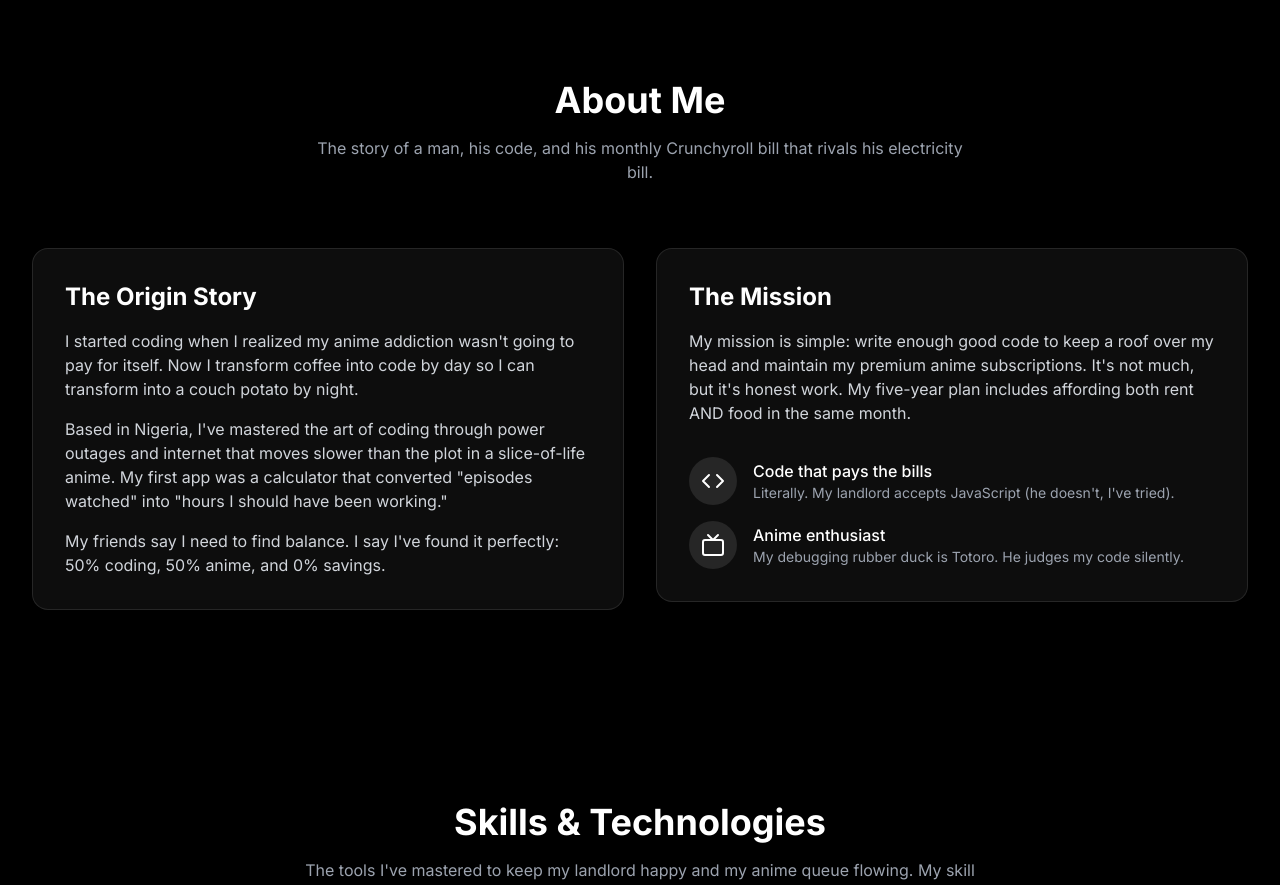
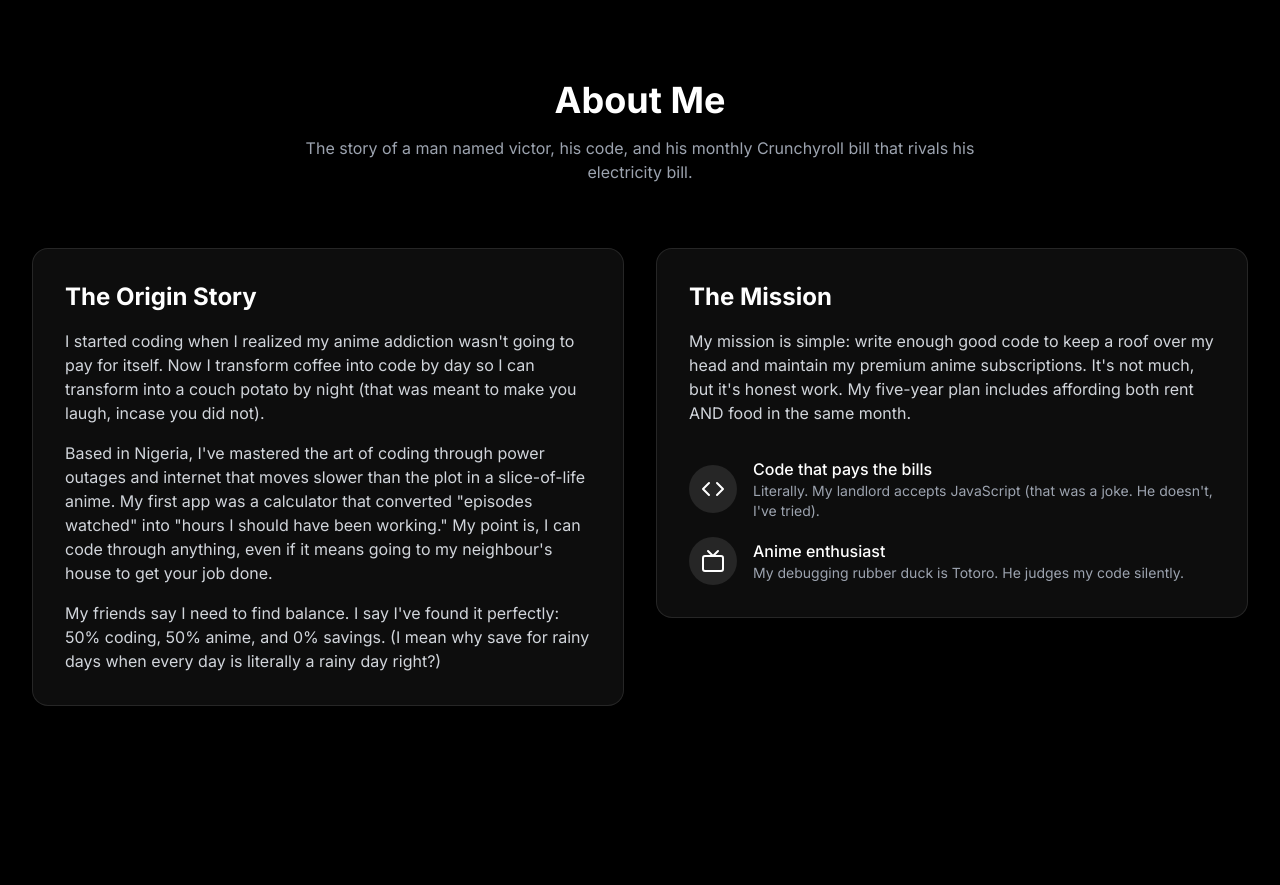
Before and after one commit to Mathvic456/victor, a Next.js app: page / in a window 1280 px wide. Shown: the part 780-1665 px from the top of the page. Built offline with nearby package versions, Linux system fonts and the light colour scheme.

Commit message:
Edited the about page component.

```diff
--- a/app/page.tsx
+++ b/app/page.tsx
@@ -189,7 +189,7 @@ export default function Home() {
           <div className="text-center space-y-4 mb-8 sm:mb-12 md:mb-16">
             <h2 className="text-2xl sm:text-3xl md:text-4xl font-bold">About Me</h2>
             <p className="text-gray-400 max-w-2xl mx-auto text-sm sm:text-base">
-              The story of a man, his code, and his monthly Crunchyroll bill that rivals his electricity bill.
+              The story of a man named victor, his code, and his monthly Crunchyroll bill that rivals his electricity bill.
             </p>
           </div>
         </FadeIn>
@@ -200,16 +200,16 @@ export default function Home() {
               <h3 className="text-xl sm:text-2xl font-bold">The Origin Story</h3>
               <p className="text-gray-300 text-sm sm:text-base">
                 I started coding when I realized my anime addiction wasn't going to pay for itself. Now I transform
-                coffee into code by day so I can transform into a couch potato by night.
+                coffee into code by day so I can transform into a couch potato by night (that was meant to make you laugh, incase you did not).
               </p>
               <p className="text-gray-300 text-sm sm:text-base">
                 Based in Nigeria, I've mastered the art of coding through power outages and internet that moves slower
                 than the plot in a slice-of-life anime. My first app was a calculator that converted "episodes watched"
-                into "hours I should have been working."
+                into "hours I should have been working." My point is, I can code through anything, even if it means going to my neighbour's house to get your job done.
               </p>
               <p className="text-gray-300 text-sm sm:text-base">
                 My friends say I need to find balance. I say I've found it perfectly: 50% coding, 50% anime, and 0%
-                savings.
+                savings. (I mean why save for rainy days when every day is literally a rainy day right?)
               </p>
             </div>
 
@@ -227,7 +227,7 @@ export default function Home() {
                 <div>
                   <h4 className="font-medium">Code that pays the bills</h4>
                   <p className="text-sm text-gray-400">
-                    Literally. My landlord accepts JavaScript (he doesn't, I've tried).
+                    Literally. My landlord accepts JavaScript (that was a joke. He doesn't, I've tried).
                   </p>
                 </div>
               </div>
```
